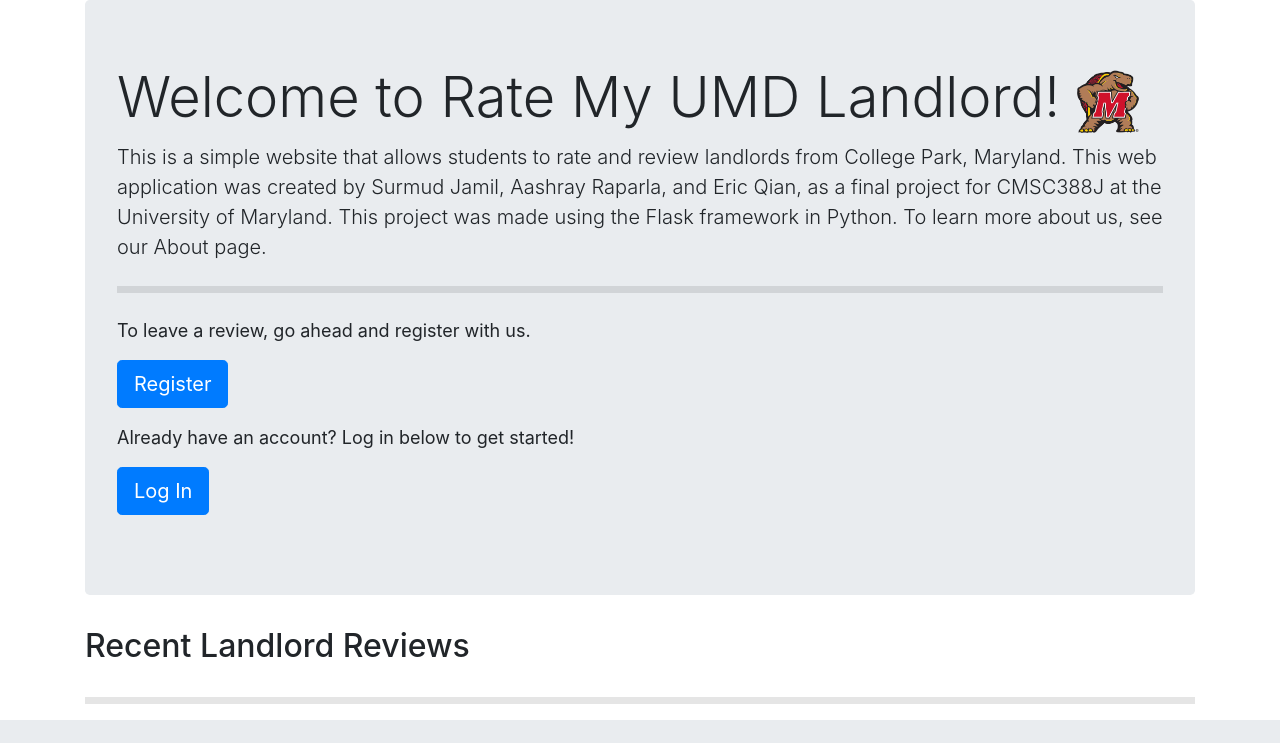
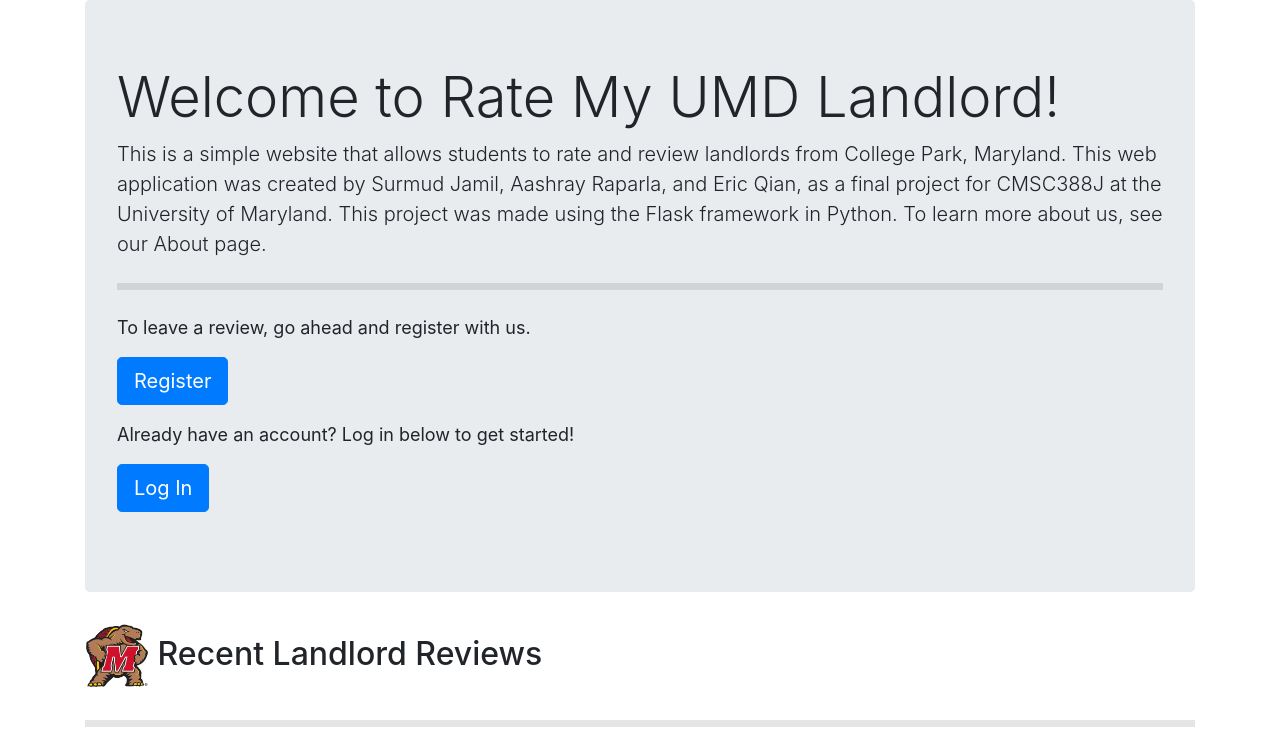
Before and after one commit to surmud/rate-my-umd-landlord, a Flask app: template flask_app/templates/index.html in a window 1280 px wide. Shown: the part 80-823 px from the top of the page. Before the commit the page ends 800 px from the top, so only its background shows below. Run offline with Flask 2, Linux system fonts and the light colour scheme; the template is opened without the code that fills it: values that come from a table or form of the project are taken from there, others are empty; some libraries are stand-ins or nearby versions.

Commit message:
fixed picture

```diff
--- a/flask_app/templates/index.html
+++ b/flask_app/templates/index.html
@@ -3,7 +3,7 @@
 
 
 <div class="jumbotron">
-    <h1 class="display-4">Welcome to Rate My UMD Landlord! <img class = "propic" src="../static/testudo.png" alt="pic1"></h1>
+    <h1 class="display-4">Welcome to Rate My UMD Landlord! </h1>
     <p class="lead">This is a simple website that allows students to rate and review landlords from College Park, Maryland. This web application
       was created by Surmud Jamil, Aashray Raparla, and Eric Qian, as a final project for CMSC388J at the University of Maryland. This project
       was made using the Flask framework in Python. To learn more about us, see our About page.
@@ -73,7 +73,8 @@
 
 
   </style>
-  <h2>Recent Landlord Reviews</h2>
+
+  <h2><img class = "propic" src="../static/testudo_copy.png" alt="pic2"> Recent Landlord Reviews</h2>
   <hr>
   {%for review in reviews%}
   <div class="media">
@@ -95,6 +96,7 @@
   <hr>
   <br>
   {%endfor%}
+
   {% if current_user.is_authenticated %}
   <h3>Leave Your Review</h3>
   <form action="" method="POST">
@@ -173,6 +175,7 @@
     </div>
     <!-- <button type="submit" class="btn btn-primary">Register Now</button> -->
   </form>
+
 </section>
 
 
```
Also changed, not shown: flask_app/static/testudo_copy.png (added).
